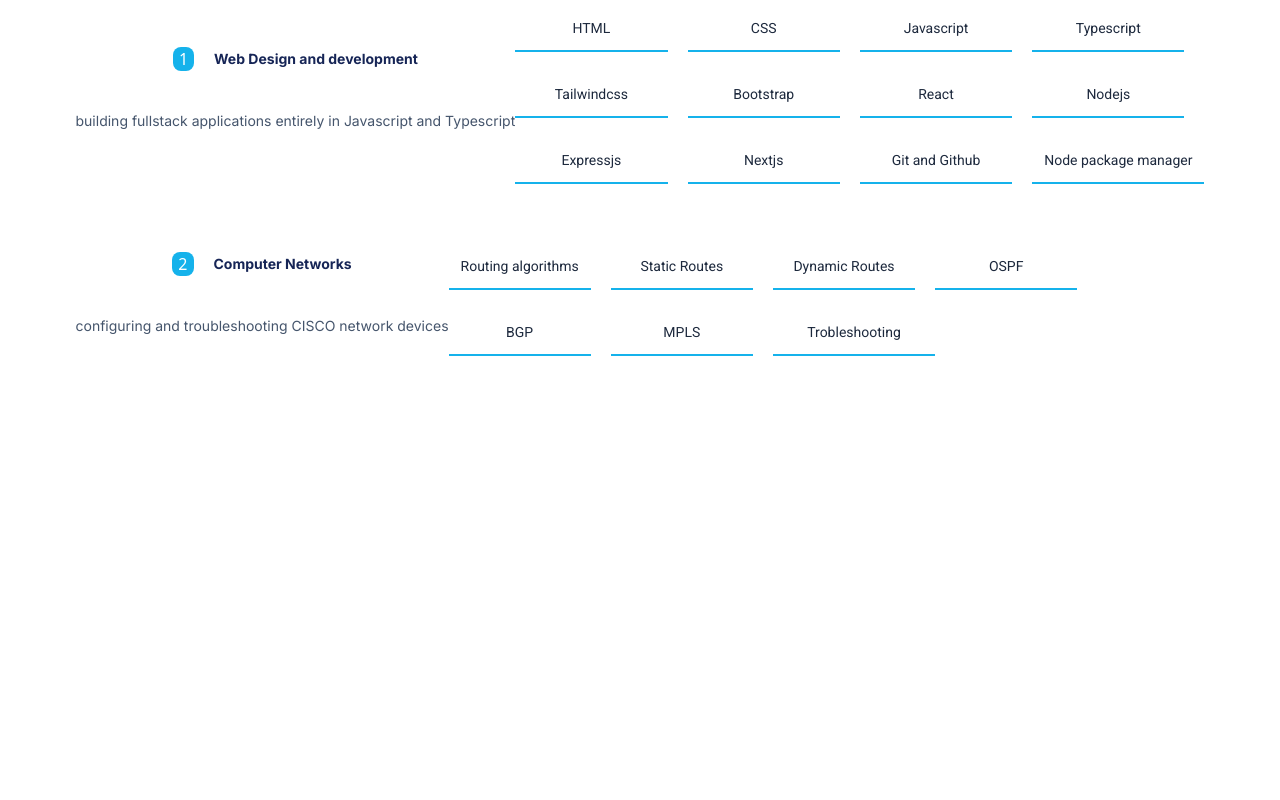
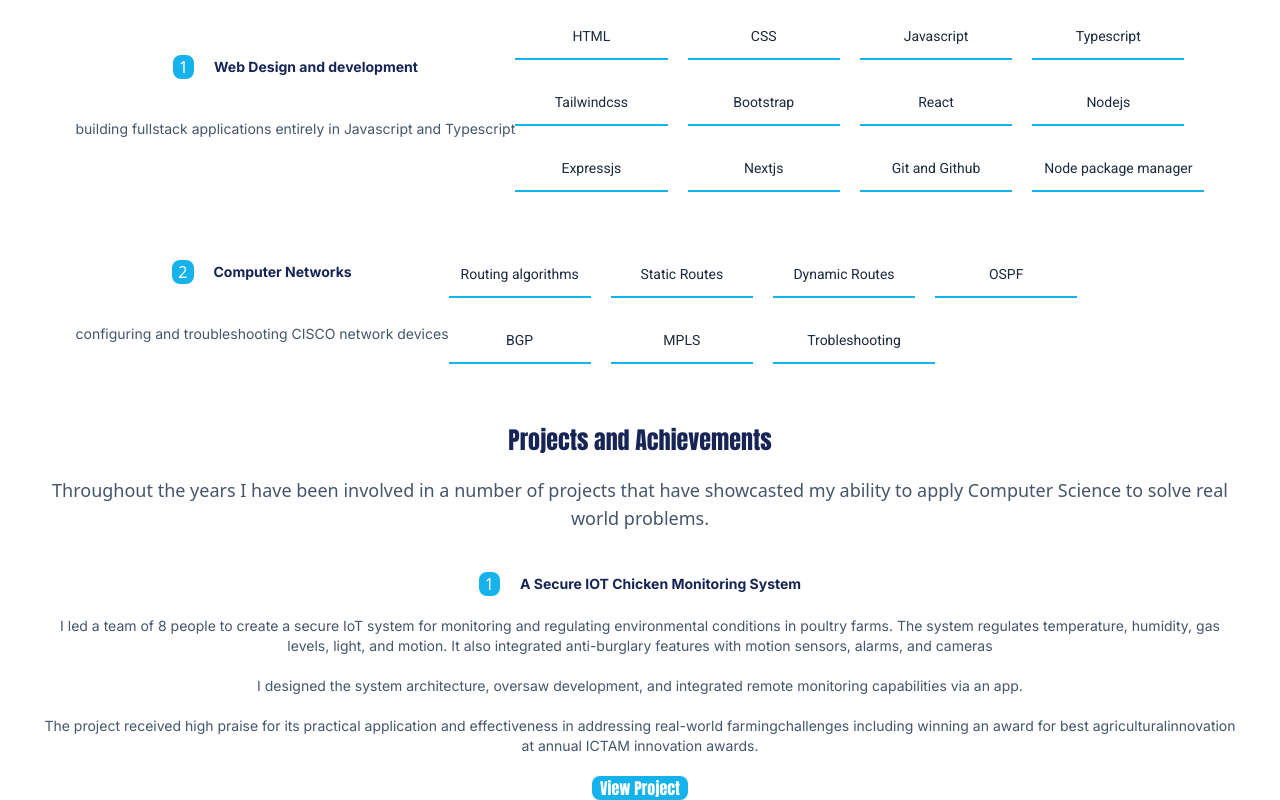
Before and after one commit to therealndagha/portifolio-website, a React (Vite) app: page / in a window 1280 px wide. Shown: the part 2881-3681 px from the top of the page. Before the commit the page ends 3257 px from the top, so only its background shows below. Built offline with nearby package versions, Linux system fonts and the light colour scheme.

Commit message:
Add projects

```diff
--- a/src/App.tsx
+++ b/src/App.tsx
@@ -1,6 +1,7 @@
 import About from "./Components/About";
 import Hero from "./Components/Hero";
 import Navbar from "./Components/Navbar";
+import Projects from "./Components/Projects";
 import Services from "./Components/Services";
 import Skills from "./Components/Skills";
 
@@ -14,6 +15,7 @@
       <About/>
       <Services/>
       <Skills/>
+      <Projects/>
 
     </main>
   )
--- /dev/null
+++ b/src/Components/ProjectCard.tsx
@@ -0,0 +1,29 @@
+type ProjectCardProps = {
+    id?: number,
+    title: string,
+    overview: string,
+    responsibilities: string,
+    achievements?: string,
+    link?: string | null
+}
+
+const ProjectCard = ({id, title, overview, responsibilities, achievements, link}: ProjectCardProps)=>{
+    return (
+        <div className="flex flex-col space-y-5">
+            <div className="flex items-center justify-center space-x-5">
+                <span className="bg-some-blue-shade px-1.5 text-white rounded-md">{id}</span>
+                <h2 className="text-blue-950 font-inter text-sm font-bold">{title}</h2>
+            </div>
+            <div className="flex flex-col space-y-5 items-center justify-center">
+                <p className="text-slate-600 font-inter text-sm text-center">{overview}</p>
+                <p className="text-slate-600 font-inter text-sm text-center">{responsibilities}</p>
+                <p className="text-slate-600 font-inter text-sm text-center">{achievements}</p>
+            </div>
+            <div className="flex items-center justify-center">
+                 <button className="bg-some-blue-shade text-white px-2 rounded-md font-anton"><a href="">View Project</a></button>
+            </div>
+        </div>
+    )
+}
+
+export default ProjectCard;
--- /dev/null
+++ b/src/Components/Projects.tsx
@@ -0,0 +1,18 @@
+import { myProjects } from "@/utilities/Projects";
+import ProjectCard from "./ProjectCard";
+
+const Projects = () =>{
+    return (
+        <section className="other-sections-container" id="projects">
+            <div className="flex flex-col items-center justify-center space-y-5">
+                <h1 className="text-2xl font-anton text-blue-950">Projects and Achievements</h1>
+                 <p className="font-opens-sans text-slate-600 text-center text-lg">Throughout the years I have been involved in a number of projects that have showcasted my ability to apply Computer Science to solve real world problems.</p>
+            </div>
+            <div className="flex flex-col justify-center items-center space-y-10 mt-10">
+               {myProjects.map((project)=>( <ProjectCard key={project.id} {...project} /> )) }
+            </div>
+        </section>
+    )
+}
+
+export default Projects;
--- a/src/Components/Services.tsx
+++ b/src/Components/Services.tsx
@@ -7,7 +7,7 @@
     <section className="other-sections-container"  id="services">
       <div className="flex flex-col items-center justify-center space-y-5">
            <h1 className="text-2xl font-anton text-blue-950">Services</h1>
-            <p className="font-open-sans text-slate-600 text-center">I exist as a creative and offer a wide range of IT solutions not only limited to: </p>
+            <p className="font-open-sans text-slate-600 text-lg text-center">I exist as a creative and offer a wide range of IT solutions not only limited to: </p>
       </div>
       <div className="flex flex-col space-y-10 items-center justify-center mt-10">
          {
--- a/src/Components/Skills.tsx
+++ b/src/Components/Skills.tsx
@@ -5,8 +5,8 @@
     return (
         <section className="other-sections-container" id="skills">
              <div className="flex flex-col items-center justify-center space-y-5">
-                   <h1 className="text-2xl text-blue-950 font-anton">My Skills</h1>
-                   <p className="font-open-sans  text-slate-600 text-center">As a Computer Systems professional I have a wide range of technical skills and knowledge not only limited to:</p>
+                   <h1 className="text-2xl  text-blue-950 font-anton">My Skills</h1>
+                   <p className="font-open-sans text-lg text-slate-600 text-center">As a Computer Systems professional I have a wide range of technical skills and knowledge not only limited to:</p>
                    <div className="flex flex-col space-y-10">
                         {
                             mySkills.map((skill)=> ( <SkillCard key={skill.id} {...skill} /> ) )
--- /dev/null
+++ b/src/utilities/Projects.ts
@@ -0,0 +1,12 @@
+
+export const myProjects = [
+    {
+        id:1,
+        title: 'A Secure IOT Chicken Monitoring System',
+        overview: "I led a team of 8 people to create a secure IoT system for monitoring and regulating environmental conditions in poultry farms. The system regulates temperature, humidity, gas levels, light, and motion. It also integrated anti-burglary features with motion sensors, alarms, and cameras",
+        responsibilities : "I designed the system architecture, oversaw development, and integrated remote monitoring capabilities via an app.",
+        achievements: "The project received high praise for its practical application and effectiveness in addressing real-world farmingchallenges including winning an award for best agriculturalinnovation at annual ICTAM innovation awards.",
+        link: null
+    },
+
+]
```
